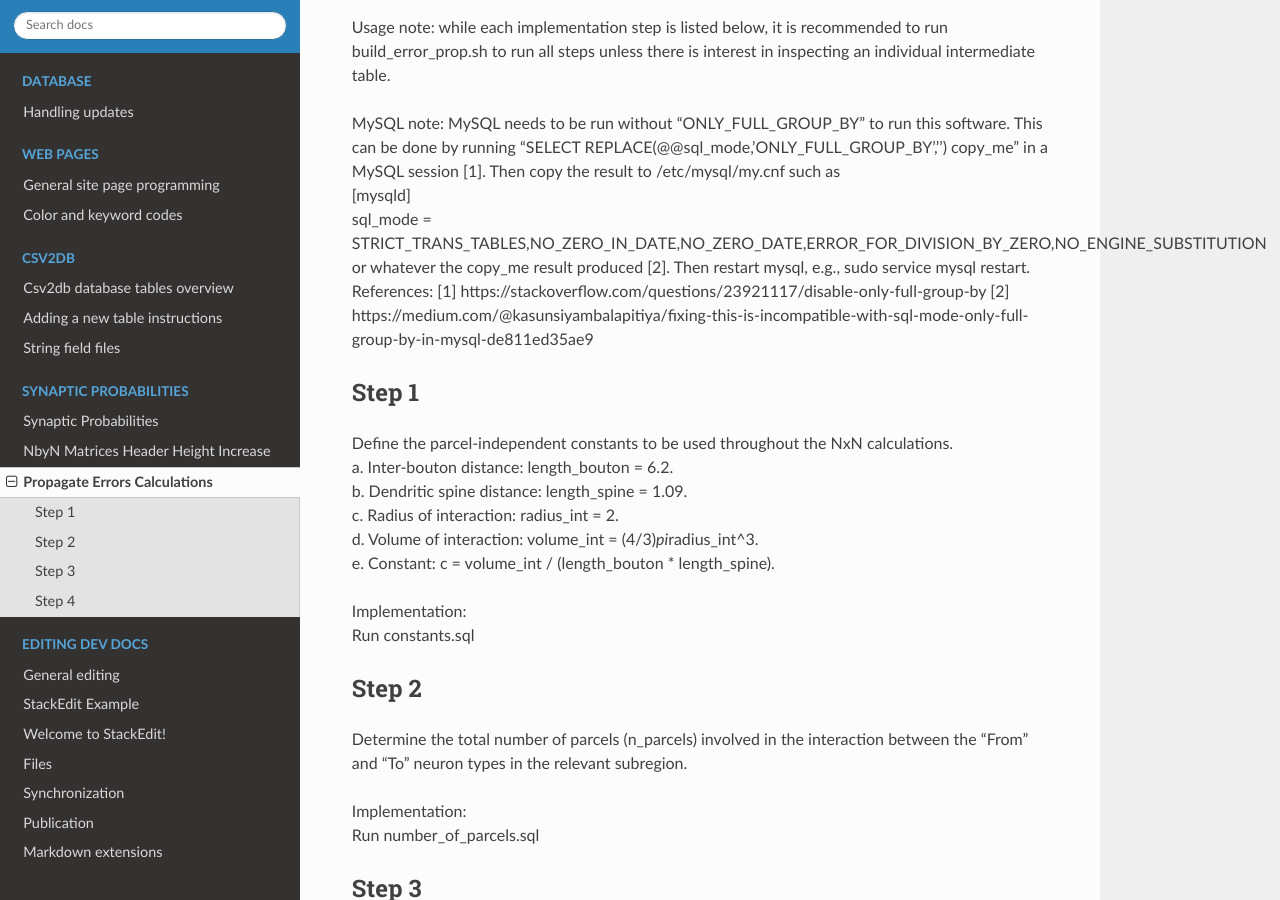
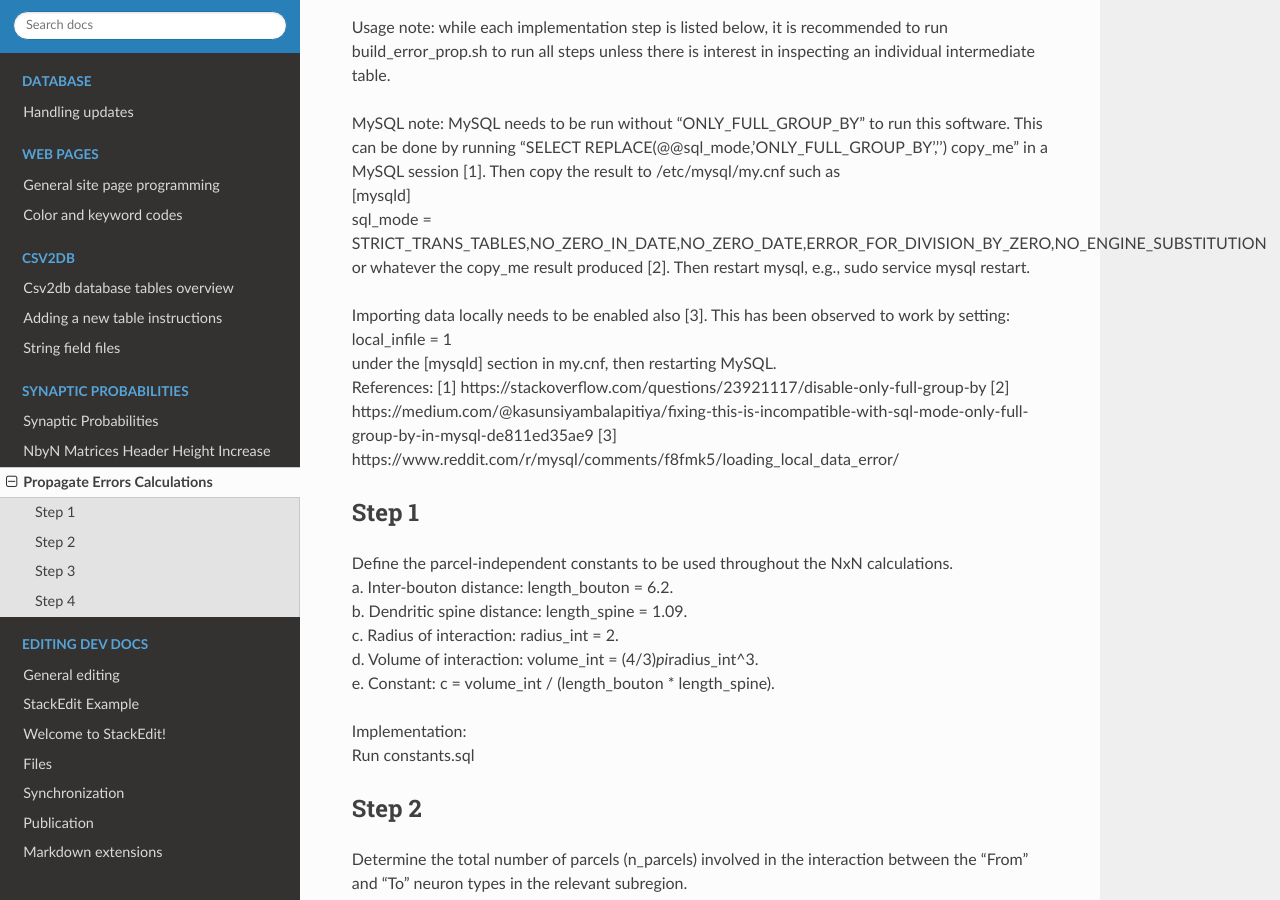
Before and after one commit to Hippocampome-Org/hco_dev_docs, a Sphinx documentation site: the page built from docs/synaptic_probabilities/propagate_errors.md, in a window 1280 px wide and 900 px high, scrolled down 312 px. Built offline with Sphinx 7.4.7 and the Read the Docs theme 2.0.0, drawn with Linux system fonts in a browser that asks for light colours.

Commit message:
added notes about MySQL options

```diff
--- a/docs/synaptic_probabilities/propagate_errors.md
+++ b/docs/synaptic_probabilities/propagate_errors.md
@@ -19,9 +19,14 @@ in a MySQL session [1]. Then copy the result to /etc/mysql/my.cnf such as
 <br>[mysqld]
 <br>sql_mode = STRICT_TRANS_TABLES,NO_ZERO_IN_DATE,NO_ZERO_DATE,ERROR_FOR_DIVISION_BY_ZERO,NO_ENGINE_SUBSTITUTION
 <br>or whatever the copy_me result produced [2]. Then restart mysql, e.g., sudo service mysql restart.
-References: [1] https://stackoverflow.com/questions/23921117/disable-only-full-group-by
+<br>
+<br>Importing data locally needs to be enabled also [3]. This has been observed to work by
+setting:
+<br>local_infile = 1
+<br>under the [mysqld] section in my.cnf, then restarting MySQL.
+<br>References: [1] https://stackoverflow.com/questions/23921117/disable-only-full-group-by
 [2] https://medium.com/@kasunsiyambalapitiya/fixing-this-is-incompatible-with-sql-mode-only-full-group-by-in-mysql-de811ed35ae9
-
+[3] https://www.reddit.com/r/mysql/comments/f8fmk5/loading_local_data_error/
 
 ## Step 1
 
```
